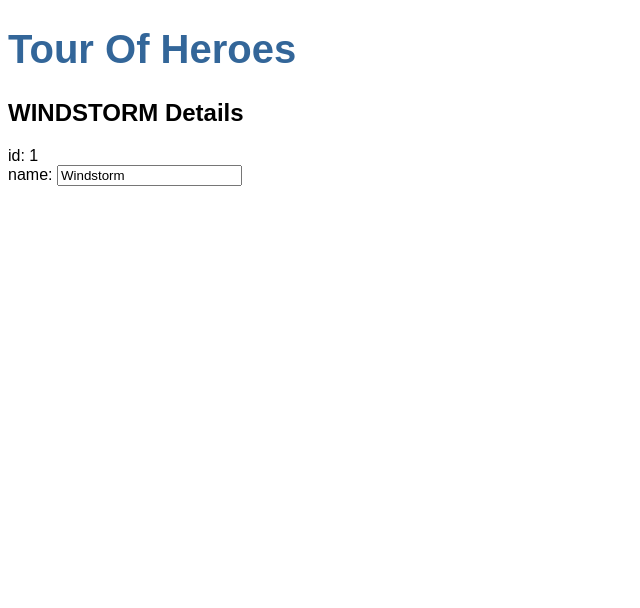
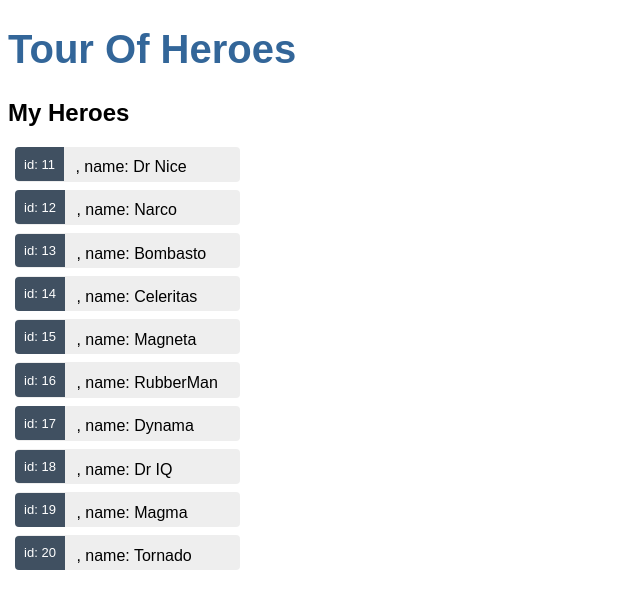
Before and after one commit to Armaan-1993/angular-learning, an Angular app in the folder tour-of-heroes/: page / in a window 1280 px wide. Shown: the top 608 px of the page, without its empty margins (0-640 px from the left). Built offline with nearby package versions, Linux system fonts and the light colour scheme.

Commit message:
display list

```diff
--- a/tour-of-heroes/src/app/heroes/heroes.component.css
+++ b/tour-of-heroes/src/app/heroes/heroes.component.css
@@ -0,0 +1,44 @@
+/* HeroesComponent's private CSS styles */
+.heroes {
+  margin: 0 0 2em 0;
+  list-style-type: none;
+  padding: 0;
+  width: 15em;
+}
+.heroes li {
+  cursor: pointer;
+  position: relative;
+  left: 0;
+  background-color: #eee;
+  margin: 0.5em;
+  padding: 0.3em 0;
+  height: 1.6em;
+  border-radius: 4px;
+}
+.heroes li:hover {
+  color: #607d8b;
+  background-color: #ddd;
+  left: 0.1em;
+}
+.heroes li.selected {
+  background-color: #cfd8dc;
+  color: white;
+}
+.heroes li.selected:hover {
+  background-color: #bbd8dc;
+  color: white;
+}
+.heroes .badge {
+  display: inline-block;
+  font-size: small;
+  color: white;
+  padding: 0.8em 0.7em 0 0.7em;
+  background-color: #405061;
+  line-height: 1em;
+  position: relative;
+  left: -1px;
+  top: -4px;
+  height: 1.8em;
+  margin-right: 0.8em;
+  border-radius: 4px 0 0 4px;
+}
--- a/tour-of-heroes/src/app/heroes/heroes.component.html
+++ b/tour-of-heroes/src/app/heroes/heroes.component.html
@@ -1,6 +1,22 @@
-<h2>{{ hero.name | uppercase }} Details</h2>
-<!-- formating with uppercase pipe rather than using toUpperCase() -->
-<div><span>id: </span> {{ hero.id }}</div>
-<div>
-  <label>name: <input [(ngModel)]="hero.name" placeholder="name" /></label>
+<h2>My Heroes</h2>
+<ul class="heroes">
+  <li
+    *ngFor="let hero of heroes"
+    [class.selected]="hero === selectedHero"
+    (click)="onSelect(hero)"
+  >
+    <span class="badge">id: {{ hero.id }}</span
+    >, name: {{ hero.name }}
+  </li>
+</ul>
+
+<div *ngIf="selectedHero">
+  <h2>{{ selectedHero.name | uppercase }} Details</h2>
+  <!-- formating with uppercase pipe rather than using toUpperCase() -->
+  <div><span>id: </span> {{ selectedHero.id }}</div>
+  <div>
+    <label
+      >name: <input [(ngModel)]="selectedHero.name" placeholder="name"
+    /></label>
+  </div>
 </div>
--- a/tour-of-heroes/src/app/heroes/heroes.component.ts
+++ b/tour-of-heroes/src/app/heroes/heroes.component.ts
@@ -1,5 +1,7 @@
+import { HEROES } from './../mock-heroes';
 import { Component, OnInit } from '@angular/core';
 import {Hero} from "../hero"
+
 
 @Component({
   selector: 'app-heroes',
@@ -8,15 +10,14 @@
 })
 export class HeroesComponent implements OnInit {
 
-  hero : Hero = {
-    id: 1,
-    name: "Windstorm"
-  };
+  heroes = HEROES;
 
+  selectedHero : Hero;
   constructor() {
   }
-
   ngOnInit(): void {
   }
-
+  onSelect(hero:Hero): void {
+    this.selectedHero = hero;
+  }
 }
--- /dev/null
+++ b/tour-of-heroes/src/app/mock-heroes.ts
@@ -0,0 +1,14 @@
+import {Hero} from "./hero";
+
+export const HEROES : Hero[] = [
+    { id: 11, name: "Dr Nice"},
+    { id: 12, name: 'Narco' },
+    { id: 13, name: 'Bombasto' },
+    { id: 14, name: 'Celeritas' },
+    { id: 15, name: 'Magneta' },
+    { id: 16, name: 'RubberMan' },
+    { id: 17, name: 'Dynama' },
+    { id: 18, name: 'Dr IQ' },
+    { id: 19, name: 'Magma' },
+    { id: 20, name: 'Tornado' }
+];
```
